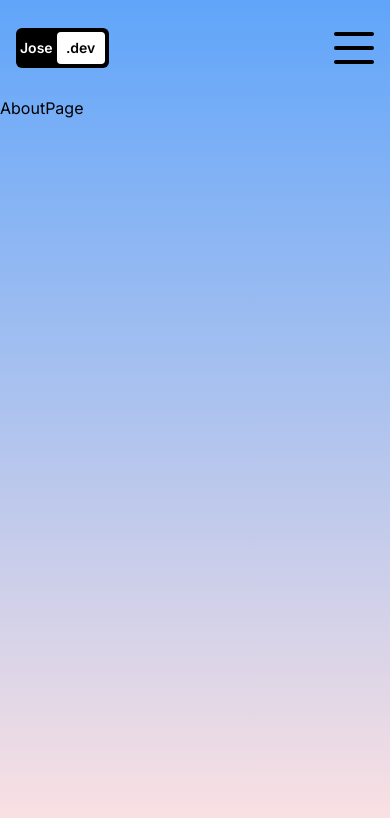
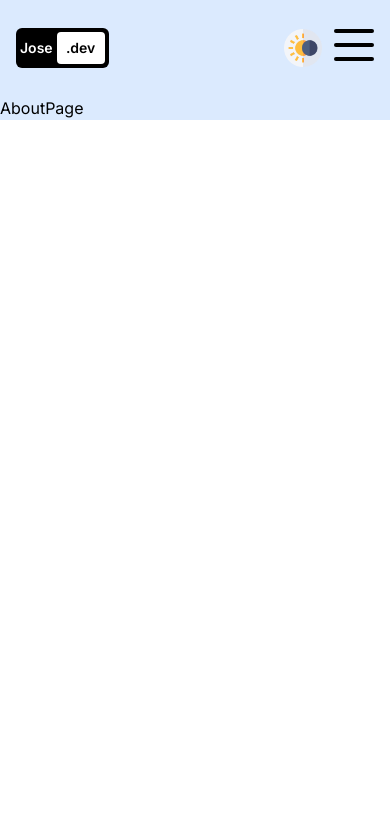
Before and after one commit to Chech3/Nuevo-Portafolio, a Next.js app: page /about in a window 390 px wide. Shown: the top 818 px of the page. Built offline with nearby package versions, Linux system fonts and the light colour scheme.

Commit message:
corregido cuadro que se salia cuando cambiaba la pantalla

```diff
--- /dev/null
+++ b/src/app/components/DarkButton.jsx
@@ -0,0 +1,31 @@
+import React, { useEffect, useState } from "react";
+// import darkButton from "/modo-oscuro.png";
+import Image from "next/image";
+
+function DarkButton() {
+  const [isDarkMode, setIsDarkMode] = useState(false);
+
+  useEffect(() => {
+    // Verificar si el modo oscuro está activado en el almacenamiento local
+    const storedTheme = localStorage.getItem("theme");
+    if (storedTheme === "dark") {
+      setIsDarkMode(true);
+      document.documentElement.classList.add("dark");
+    }
+  }, []);
+
+  const toggleTheme = () => {
+    const newTheme = isDarkMode ? "light" : "dark";
+    setIsDarkMode(!isDarkMode);
+    // Guardar el estado del tema en el almacenamiento local
+    localStorage.setItem("theme", newTheme);
+    document.documentElement.classList.toggle("dark");
+  };
+  return (
+    <button onClick={toggleTheme}>
+      <Image alt="Cambio de modo" width={38} height={38} src="/modo-oscuro.png" />
+    </button>
+  );
+}
+
+export default DarkButton;
--- a/src/app/components/NavBar.jsx
+++ b/src/app/components/NavBar.jsx
@@ -5,6 +5,7 @@ import { useState } from "react";
 import { usePathname } from 'next/navigation'
 import NavLinks from "./NavLinks";
 import { motion } from "framer-motion";
+import DarkButton from "./DarkButton";
 const links = [
   { url: "/", title: "Home" },
   { url: "/about", title: "About" },
@@ -57,6 +58,7 @@ const NavBar = () => {
   const pathName = usePathname();
   return (
     <div className="h-full flex items-center justify-between px-4 sm:px-8 md:px-12 lg:px-20 xl:px-48 text-xl">
+
       <div className="hidden md:flex gap-4 w-1/3 ">
         {links.map((link) => (
           <NavLinks link={link} key={link.title} />
@@ -81,9 +83,13 @@ const NavBar = () => {
             <Image width={24} height={24} alt="Foto" src={icon.iconName} />
           </Link>
         ))}
+
       </div>
-      <div className="md:hidden">
+      <div className="md:hidden flex gap-3">
         {/* Menu Button */}
+
+        <DarkButton />
+
         <button
           onClick={() => setOpen(!open)}
           className="w-10 h-8 flex flex-col justify-between z-50 relative"
--- a/src/app/layout.jsx
+++ b/src/app/layout.jsx
@@ -13,11 +13,14 @@ export default function RootLayout({ children }) {
   return (
     <html lang="es">
       <body className={inter.className}>
-        <div className="w-screen h-screen bg-gradient-to-b from-blue-400 to-red-100">
+      <div className="min-h-full min-w-full dark:bg-slate-600 bg-blue-100 flex flex-col">
           <div className="h-24">
             <NavBar />
           </div>
-          <div className="h-[calc(100vh-6rem)]">{children}</div>
+          {/* <div className="h-[calc(100vh-6rem)]">{children}</div> */}
+          <div className="sm:flex-grow md:h-[calc(130vh-6rem)] lg:h-[calc(100vh-6rem)] xl:h-[calc(100vh-6rem)] ">
+        {children}
+      </div>
         </div>
       </body>
     </html>
--- a/src/app/page.jsx
+++ b/src/app/page.jsx
@@ -2,19 +2,20 @@ import Image from "next/image";
 
 function Home() {
   return (
-    <div className="h-full flex flex-col lg:flex-row px-4 sm:px-8 md:px-12 lg:px-20 xl:48">
+    <div className="h-full flex flex-col lg:flex-row px-4 sm:px-8 md:px-12 md:justify-center md:items-center  lg:px-20 xl:px-20">
       {/* image container */}
-      <div className="h-1/2 lg:h-full lg:w-1/2 m-2 relative ">
-        <Image alt="Foto" sizes="(max-width: 768px) 100vw, (max-width: 1200px) 50vw, 33vw" priority src="/fotonga.heic" fill className="object-contain p-2" />
-      </div>
+
+        <Image alt="Foto" sizes="(max-width: 768px) 100vw,
+        (max-width: 1200px) 50vw, 33vw" priority src="/fotonga.heic" height={500} width={520} className="object-contain lg:m-3 xl:m-4 " />
+
       <div className="h-1/2 flex flex-col gap-8 items-center justify-center lg:h-full lg:w-1/2">
-        <h1 className="text-4xl font-bold">
+        <h1 className="text-4xl font-bold mt-6">
           Holas ipsum, dolor sit amet consectetur
         </h1>
         <p>Lorem ipsum dolor sit amet consectetur, adipisicing elit. Quo ipsa, id, nemo necessitatibus velit ipsum ratione, quasi praesentium esse a quos quas debitis aspernatur totam facilis eveniet! Modi explicabo id officiis necessitatibus autem animi praesentium, optio molestias repellat vero dolore.</p>
         <div className="w-full flex gap-4">
           <button className="p-4 rounded-lg ring-1 ring-black bg-black text-white">View my work</button>
-          <button className="p-4 rounded-lg ring-1 ring-black">Contact me</button>
+          <button className="p-4 rounded-lg ring-1 ring-black dark:bg-black dark:text-white">Contact me</button>
         </div>
       </div>
     </div>
--- a/tailwind.config.js
+++ b/tailwind.config.js
@@ -5,6 +5,7 @@ module.exports = {
     "./src/components/**/*.{js,ts,jsx,tsx,mdx}",
     "./src/app/**/*.{js,ts,jsx,tsx,mdx}",
   ],
+  darkMode: "class",
   theme: {
     extend: {
       backgroundImage: {
```
Also changed, not shown: public/modo-oscuro.png (added).
